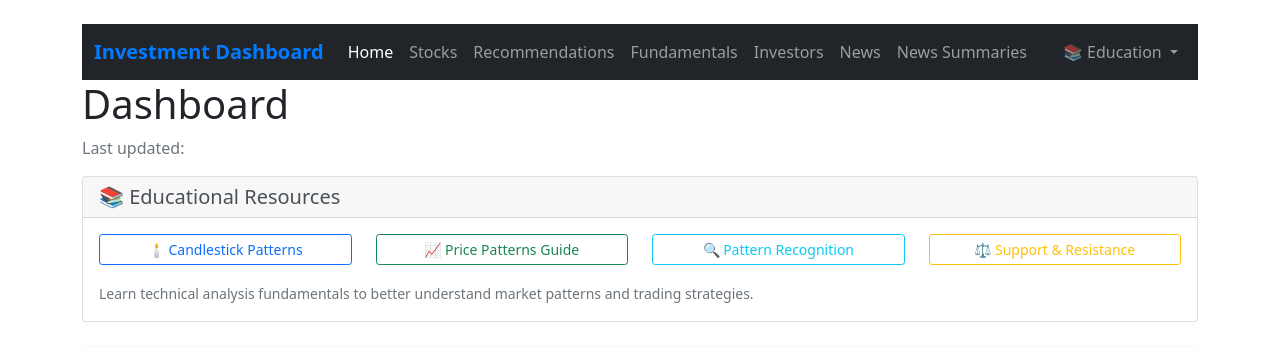
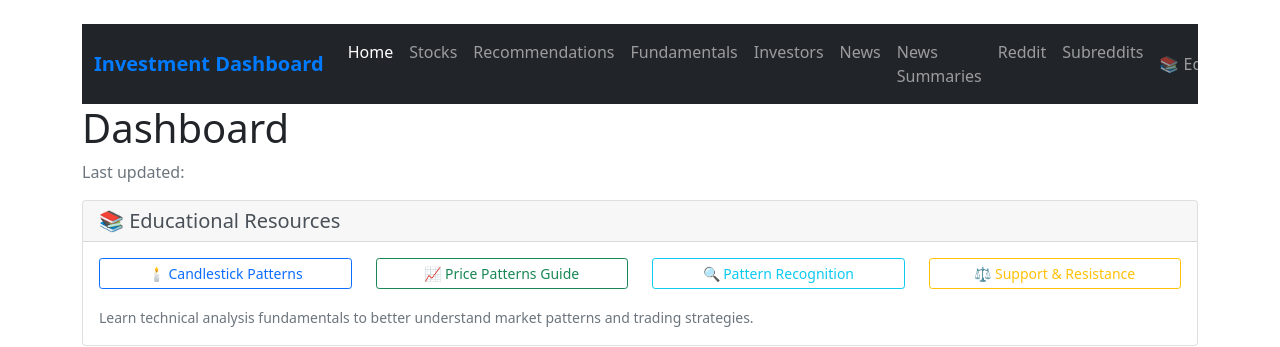
Before and after one commit to int-smart/finances, a Flask app: template templates/static_index.html in a window 1280 px wide. Shown: the top 347 px of the page. Run offline with Flask 3, Linux system fonts and the light colour scheme; the template is opened without the code that fills it, so the values that code supplies are empty; some libraries are stand-ins or nearby versions.

Commit message:
Updated reddit links on static site

```diff
--- a/templates/static_index.html
+++ b/templates/static_index.html
@@ -25,6 +25,8 @@
                         <a class="nav-link" href="investors.html">Investors</a>
                         <a class="nav-link" href="news.html">News</a>
                         <a class="nav-link" href="news_summaries.html">News Summaries</a>
+                        <a class="nav-link" href="reddit.html">Reddit</a>
+                        <a class="nav-link" href="subreddits.html">Subreddits</a>
                     </div>
                     <div class="navbar-nav">
                         <li class="nav-item dropdown">
--- a/templates/static_recommendations.html
+++ b/templates/static_recommendations.html
@@ -31,6 +31,12 @@
                         </li>
                         <li class="nav-item">
                             <a class="nav-link" href="news.html">News</a>
+                        </li>
+                        <li class="nav-item">
+                            <a class="nav-link" href="reddit.html">Reddit</a>
+                        </li>
+                        <li class="nav-item">
+                            <a class="nav-link" href="subreddits.html">Subreddits</a>
                         </li>
                     </ul>
                 </div>
--- a/templates/static_stocks.html
+++ b/templates/static_stocks.html
@@ -18,6 +18,8 @@
                 <a class="nav-link" href="fundamentals.html">Fundamentals</a>
                 <a class="nav-link" href="investors.html">Investors</a>
                 <a class="nav-link" href="news.html">News</a>
+                <a class="nav-link" href="reddit.html">Reddit</a>
+                <a class="nav-link" href="subreddits.html">Subreddits</a>
             </div>
         </div>
     </nav>
```
